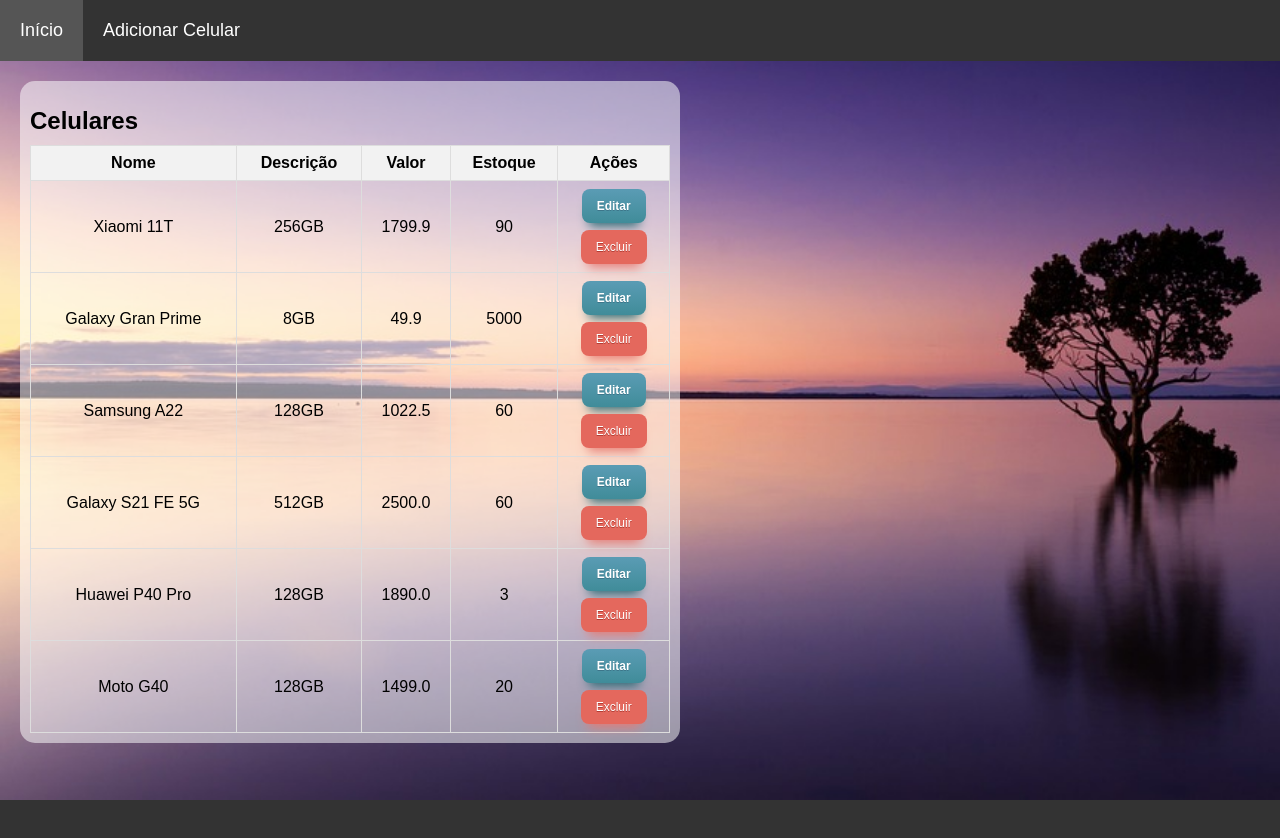
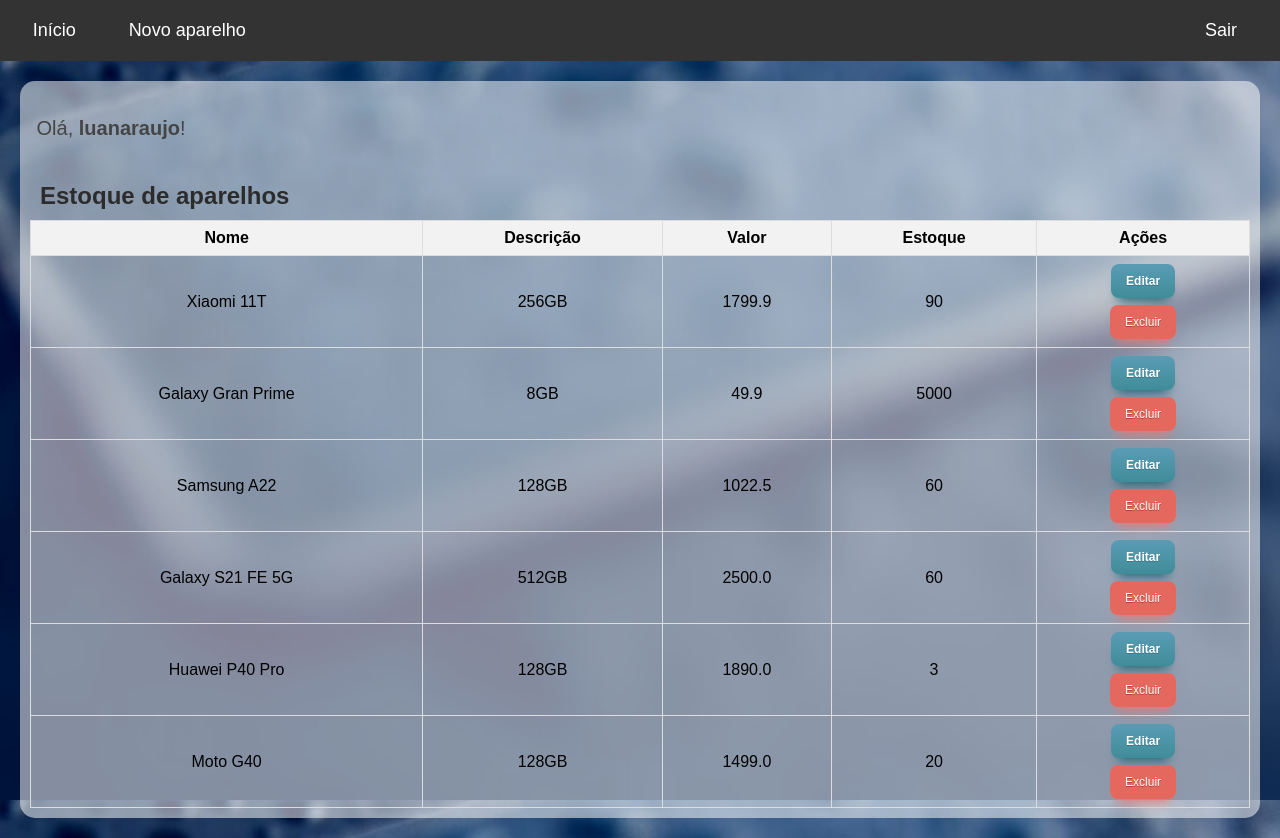
Before and after one commit to peregrinno/ISI-02, a Flask app: page / in a window 1280 px wide. Before the commit the page ends 800 px from the top, so only its background shows below. Run offline with Flask 2, Linux system fonts and the light colour scheme; a user stored in the database is signed in; data comes from the database, SQL or seed files in the repository.

Commit message:
Adiciona botão de sair e nome de usuario logado

```diff
--- a/main.py
+++ b/main.py
@@ -7,6 +7,7 @@
 
 # Adicionar a função len() ao contexto global do Jinja2
 app.jinja_env.globals.update(len=len)
+usuario = ""
 
 @app.route('/')
 def index():
@@ -15,32 +16,22 @@
         cur = conn.cursor()
         cur.execute("SELECT * FROM celulares")
         celulares = cur.fetchall()
+        cur.execute('SELECT usuario FROM usuarios WHERE id = 1')
+        usuario = cur.fetchone()[0]
+        print (usuario)
+        cur.close()
         conn.close()
-        return render_template('index.html', celulares=celulares)
+
+        return render_template('index.html', celulares=celulares, usuario=usuario)
     return redirect(url_for('login'))
 
+# Rota para logout
 @app.route('/logout')
 def logout():
+    session.pop('usuario', None)
     session.pop('autenticado', None)
-    return redirect(url_for('index'))
 
-@app.route('/cadastro', methods=['GET', 'POST'])
-def cadastro():
-    if request.method == 'POST':
-        usuario = request.form['usuario']
-        senha = request.form['senha']
-         # Insere o usuário e senha na tabela de usuários
-        conn = sqlite3.connect('celulares.db')
-        cursor = conn.cursor()
-
-        cursor.execute('INSERT INTO usuarios (usuario, senha) VALUES (?, ?)', (usuario, senha))
-        conn.commit()
-
-        cursor.close()
-        conn.close()
-
-        return redirect(url_for('login'))
-    return render_template('cadastro.html')
+    return redirect(url_for('login'))
 
 
 @app.route('/login', methods=['GET', 'POST'])
@@ -61,12 +52,11 @@
 
         if resultado[0] == 1:
             session['autenticado'] = True
+
             return redirect(url_for('index'))
         else:
             return render_template('login.html', erro='Usuário ou senha invalidos')
     return render_template('login.html')
-
-
 
 
 @app.route('/add', methods=['GET', 'POST'])
--- a/static/css/style.css
+++ b/static/css/style.css
@@ -3,7 +3,7 @@
 body {
     font-family: Arial, sans-serif;
     margin: 0;
-    background-image: url('../imgs/wallpaper-login.jpg'); /* fundo gradiente */
+    background-image: url('../imgs/wallpaper-login.png'); /* fundo gradiente */
     background-size: cover;
     background-attachment: fixed;
   }
@@ -19,6 +19,7 @@
     text-decoration: none;
     padding: 20px;
     font-size: 18px;
+    margin-left: 1%;
   }
 
   nav a:hover {
@@ -30,12 +31,13 @@
     background: #ffffff85;
     padding: 10px;
     border-radius: 15px;
-    width: 50%;
   }
 
   h1 {
     font-size: 24px;
     margin-bottom: 10px;
+    margin-left: 10px;
+    color: #2c2c2c;
   }
 
   table {
@@ -209,3 +211,23 @@
     font-weight: bold;
     cursor: pointer;
   }
+
+  .profile {
+    color: #454545;
+    margin-left: auto;
+    text-align: center;
+    padding: 6px;
+    font-size: 15pt;
+  }
+
+  .profile p {
+    width: 150px;
+  }
+
+  .btnExit {
+    width: 50px;
+    padding: 20px;
+    text-align: center;
+    margin-right: 2%;
+    margin-left: auto;
+  }
--- a/templates/base.html
+++ b/templates/base.html
@@ -9,7 +9,10 @@
 <body>
   <nav>
     <a href="{{ url_for('index') }}">Início</a>
-    <a href="{{ url_for('add') }}">Adicionar Celular</a>
+    <a href="{{ url_for('add') }}">Novo aparelho</a>
+    <div class="btnExit">
+      <a href="{{ url_for('logout') }}">Sair</a>
+    </div>
   </nav>
   <main>
     {% block content %}{% endblock %}
--- a/templates/index.html
+++ b/templates/index.html
@@ -3,7 +3,10 @@
 {% block title %}Início{% endblock %}
 
 {% block content %}
-  <h1>Celulares</h1>
+  <div class="profile">
+    <p>Olá, <strong>{{ usuario }}</strong>!</p>
+  </div>
+  <h1>Estoque de aparelhos</h1>
   <table>
     <thead>
       <tr>
```
Also changed, not shown: static/imgs/wallpaper-login.jpg (deleted), static/imgs/wallpaper-login.png (added).
